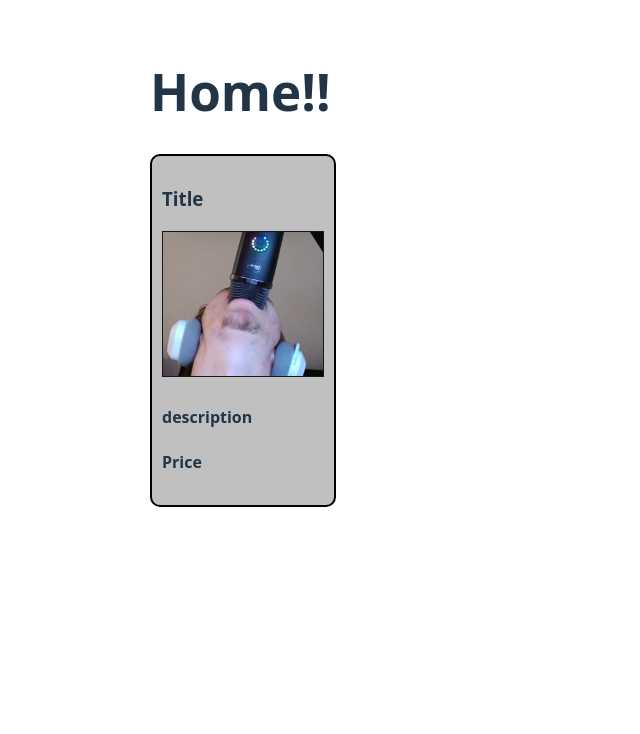
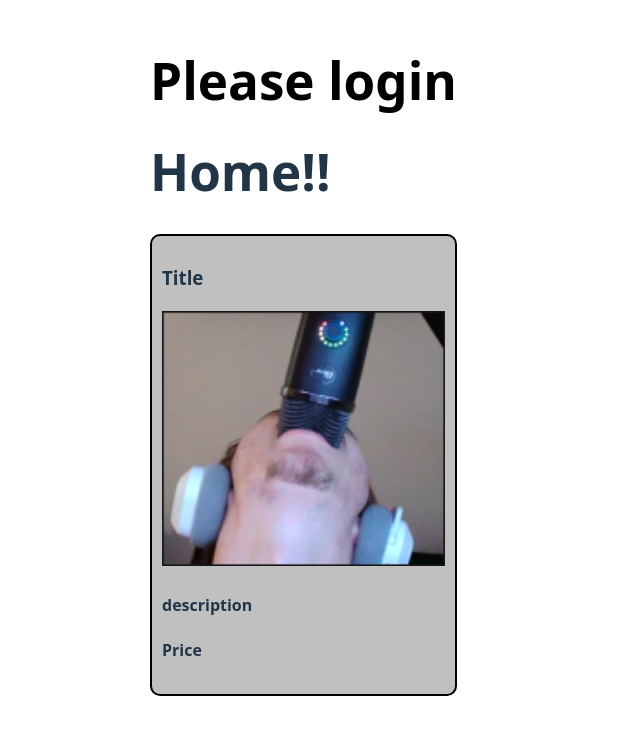
Before and after one commit to HarrySIV/MarketFlow, a React (Vite) app in the folder app/: page / in a window 1280 px wide. Shown: the part 132-866 px from the top of the page, without its empty margins (0-640 px from the left). Before the commit the page ends 800 px from the top, so only its background shows below. Built offline with nearby package versions, Linux system fonts and the light colour scheme.

Commit message:
added home styling and fixed response data

```diff
--- a/app/src/pages/Home.css
+++ b/app/src/pages/Home.css
@@ -0,0 +1,3 @@
+.login-text {
+  color: black;
+}
--- a/app/src/pages/Home.tsx
+++ b/app/src/pages/Home.tsx
@@ -1,8 +1,22 @@
+import { useContext, useEffect } from 'react';
+
 import { Product } from '../components/Product';
+import { AccountContext } from '../context/account-context';
+
+import './Home.css';
 
 export function Home() {
+  const accountInfo = useContext(AccountContext);
+  useEffect(() => {
+    console.log(accountInfo);
+  }, []);
   return (
     <>
+      <h1 className="login-text">
+        {accountInfo?.accountInfo?.firstName
+          ? 'Welcome, ' + accountInfo?.accountInfo.firstName
+          : 'Please login'}
+      </h1>
       <div className="bg">
         <h1>Home!!</h1>
         <div>
--- a/app/src/pages/Login.tsx
+++ b/app/src/pages/Login.tsx
@@ -18,8 +18,8 @@ export function Login() {
         `${serverURL}/account/login`,
         loginData,
       );
-      const data = response.data;
-      storeToken(data.token);
+      const data = response.data.account;
+      storeToken(response.data.token);
       accountInfo?.setAccountInfo({
         firstName: data.firstName,
         lastName: data.lasttName,
```
